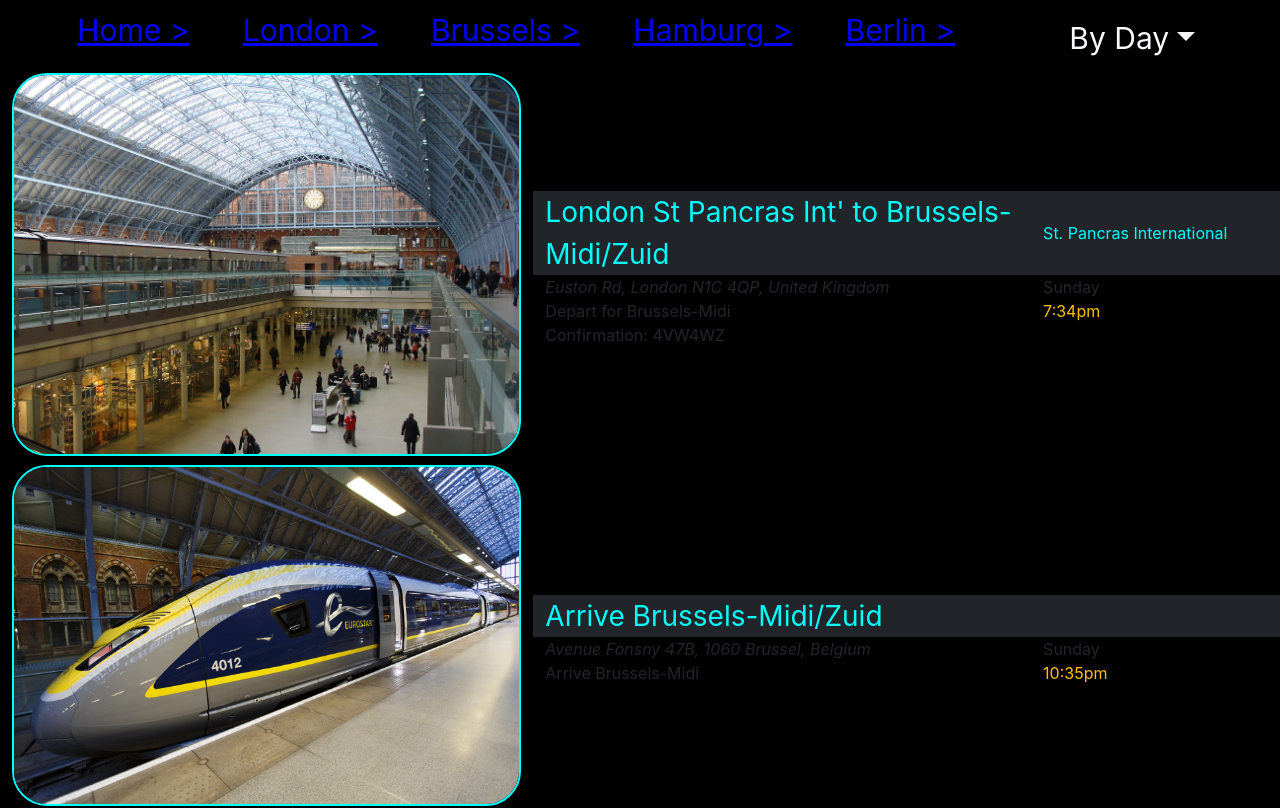
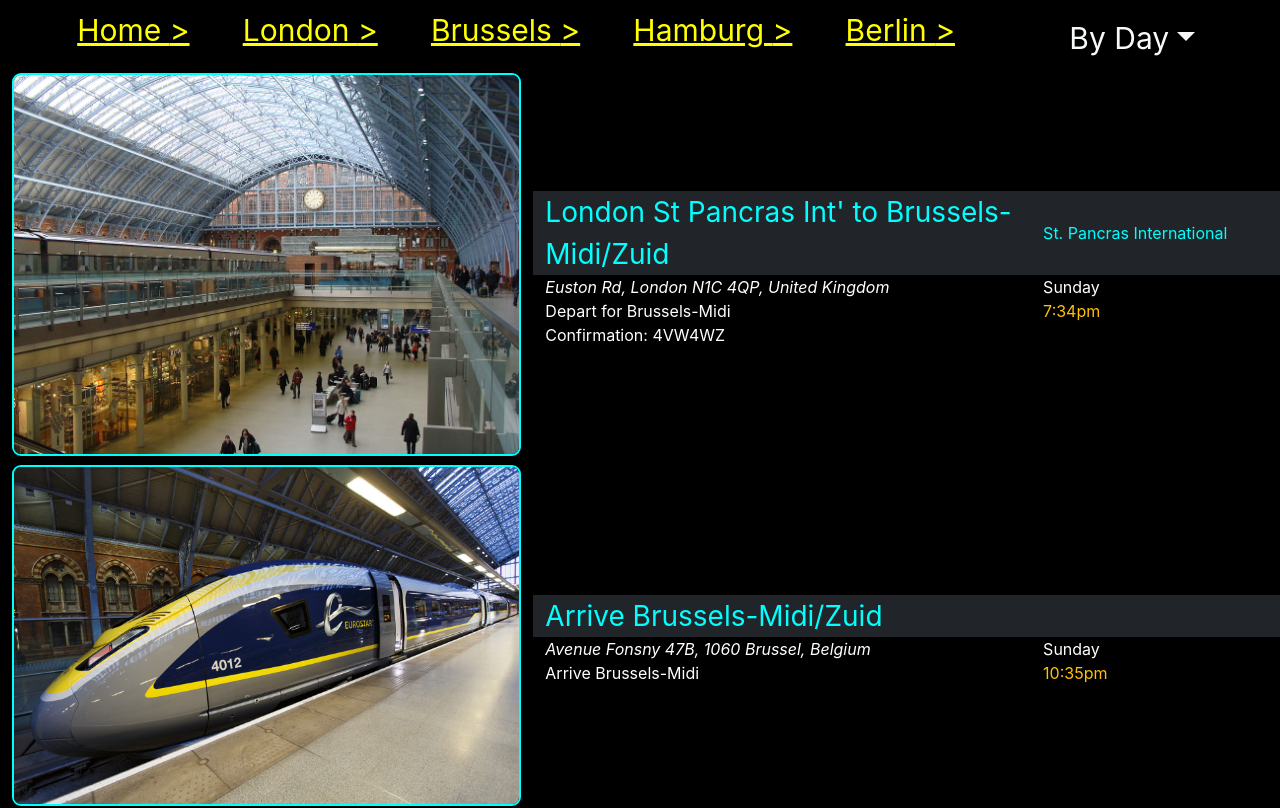
Before and after one commit to sfotxl/itineraryapp, a React (Create React App) app: page /12 in a window 1280 px wide. Shown: the top 808 px of the page. Built offline with nearby package versions, Linux system fonts and the light colour scheme.

Commit message:
root styling

```diff
--- a/public/index.html
+++ b/public/index.html
@@ -25,7 +25,7 @@
       work correctly both with client-side routing and a non-root public URL.
       Learn how to configure a non-root public URL by running `npm run build`.
     -->
-    <title>React App</title>
+    <title>Western Europe 2022</title>
   </head>
   <body>
     <noscript>You need to enable JavaScript to run this app.</noscript>
--- a/src/App.css
+++ b/src/App.css
@@ -6,8 +6,12 @@
  font-size: 28px;
 }
 
+:root {
+  background-color: black;
+}
+
 a {
-  color: blue;
+  color: yellow;
 }
 
 .bg-dark {
@@ -28,7 +32,7 @@
   border: 2px solid cyan;
   margin-right: auto;
   margin-bottom: 9px;
-  border-radius: 35px;
+  border-radius: 9px;
 
 }
 
--- a/src/components/EventsList.js
+++ b/src/components/EventsList.js
@@ -21,7 +21,7 @@
           time,
         } = event;
         return (
-          <Row row-content className="align-items-center">
+          <Row row-content className="align-items-center mb-2">
             <Col sm={5} key={id}>
               <a href={link}>
                 <img src={image} alt={description} width="100%" />
--- a/src/components/EventsListDate.js
+++ b/src/components/EventsListDate.js
@@ -23,7 +23,7 @@
           time,
         } = event;
         return (
-          <Row row-content className="align-items-center">
+          <Row className="align-items-center">
             <Col sm={5} key={id}>
               <a href={link}>
                 <img src={image} alt={description} width="100%" />
@@ -36,13 +36,13 @@
                 </Col>
                 <Col xs={4}>{place}</Col>
               </Row>
-              <Row>
+              <Row className="text-white">
                 <Col xs={8}>
                   <em>{address}</em>
                 </Col>
                 <Col xs={4}>{day}</Col>
               </Row>
-              <Row>
+              <Row className="text-white">
                 <Col xs={8}>
                   {description} <br /> {confirmation}
                 </Col>
```
